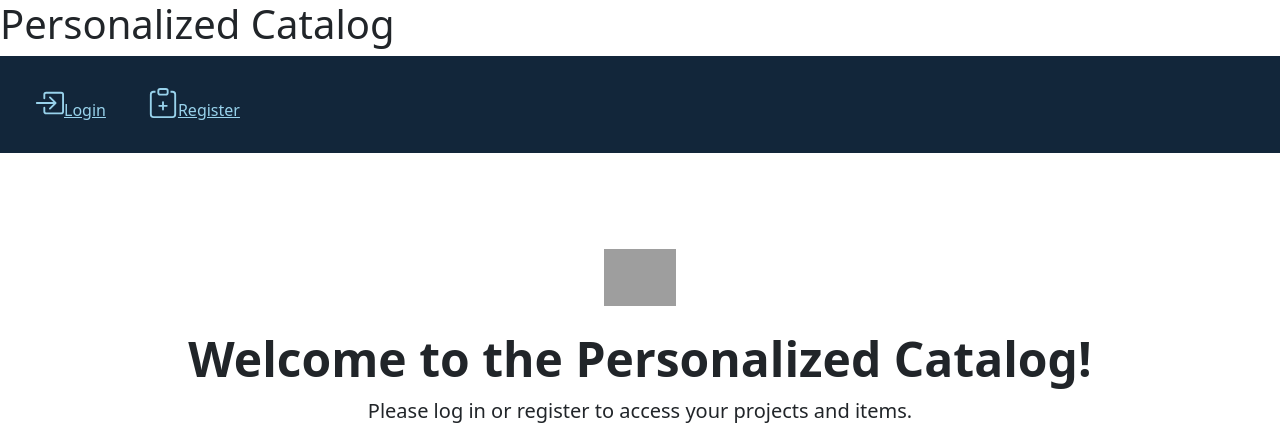
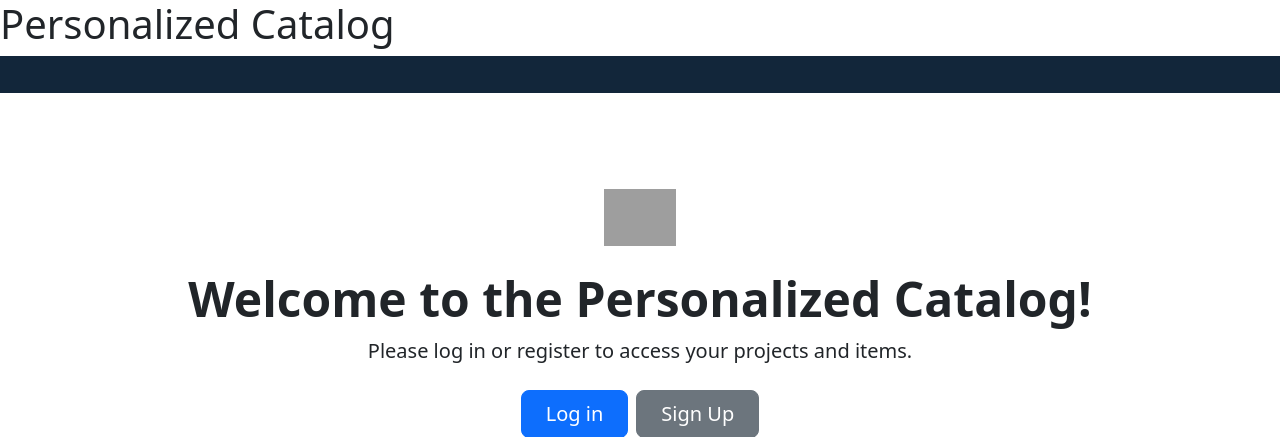
Before and after one commit to bsearight/PersonalizedCatalog, a Flask app: page / in a window 1280 px wide. Shown: the top 437 px of the page. Run offline with Flask 3, Linux system fonts and the light colour scheme; some libraries are stand-ins or nearby versions; grey boxes are pictures that could not be loaded.

Commit message:
Removed login and sign up links from navbar, removed gray background from registration pages

```diff
--- a/templates/projects.html
+++ b/templates/projects.html
@@ -63,23 +63,6 @@
            <p>Welcome, {{ user.username }}</p>
           </li>
           {% else %}
-          <li class="nav-item" text-decoration = none>
-            <a href="/login">
-              <svg xmlns="http://www.w3.org/2000/svg" width="30" height="30" fill="currentColor" class="bi bi-box-arrow-in-right" viewBox="0 0 16 16">
-              <path fill-rule="evenodd" d="M6 3.5a.5.5 0 0 1 .5-.5h8a.5.5 0 0 1 .5.5v9a.5.5 0 0 1-.5.5h-8a.5.5 0 0 1-.5-.5v-2a.5.5 0 0 0-1 0v2A1.5 1.5 0 0 0 6.5 14h8a1.5 1.5 0 0 0 1.5-1.5v-9A1.5 1.5 0 0 0 14.5 2h-8A1.5 1.5 0 0 0 5 3.5v2a.5.5 0 0 0 1 0z"/>
-              <path fill-rule="evenodd" d="M11.854 8.354a.5.5 0 0 0 0-.708l-3-3a.5.5 0 1 0-.708.708L10.293 7.5H1.5a.5.5 0 0 0 0 1h8.793l-2.147 2.146a.5.5 0 0 0 .708.708z"/>
-              </svg>Login
-              </a>
-          </li>
-          <li class="nav-item" text-decoration = none>
-            <a href="/register">
-              <svg xmlns="http://www.w3.org/2000/svg" width="30" height="30" fill="currentColor" class="bi bi-clipboard-plus" viewBox="0 0 16 16">
-              <path fill-rule="evenodd" d="M8 7a.5.5 0 0 1 .5.5V9H10a.5.5 0 0 1 0 1H8.5v1.5a.5.5 0 0 1-1 0V10H6a.5.5 0 0 1 0-1h1.5V7.5A.5.5 0 0 1 8 7"/>
-              <path d="M4 1.5H3a2 2 0 0 0-2 2V14a2 2 0 0 0 2 2h10a2 2 0 0 0 2-2V3.5a2 2 0 0 0-2-2h-1v1h1a1 1 0 0 1 1 1V14a1 1 0 0 1-1 1H3a1 1 0 0 1-1-1V3.5a1 1 0 0 1 1-1h1z"/>
-              <path d="M9.5 1a.5.5 0 0 1 .5.5v1a.5.5 0 0 1-.5.5h-3a.5.5 0 0 1-.5-.5v-1a.5.5 0 0 1 .5-.5zm-3-1A1.5 1.5 0 0 0 5 1.5v1A1.5 1.5 0 0 0 6.5 4h3A1.5 1.5 0 0 0 11 2.5v-1A1.5 1.5 0 0 0 9.5 0z"/>
-              </svg>Register
-              </a>
-          </li>
         {% endif %}
         </ul>
       </div>
--- a/templates/register.html
+++ b/templates/register.html
@@ -5,7 +5,7 @@
 <link href="../assets/dist/css/bootstrap.min.css" rel="stylesheet">
 <h1>Register</h1>
 
-<div class="modal modal-signin position-static d-block bg-secondary py-5" tabindex="-1" role="dialog" id="modalSignin">
+<div class="modal modal-signin position-static d-block py-5" tabindex="-1" role="dialog" id="modalSignin">
   <div class="modal-dialog" role="document">
     <div class="modal-content rounded-4 shadow">
       <div class="modal-header p-5 pb-4 border-bottom-0">
```
